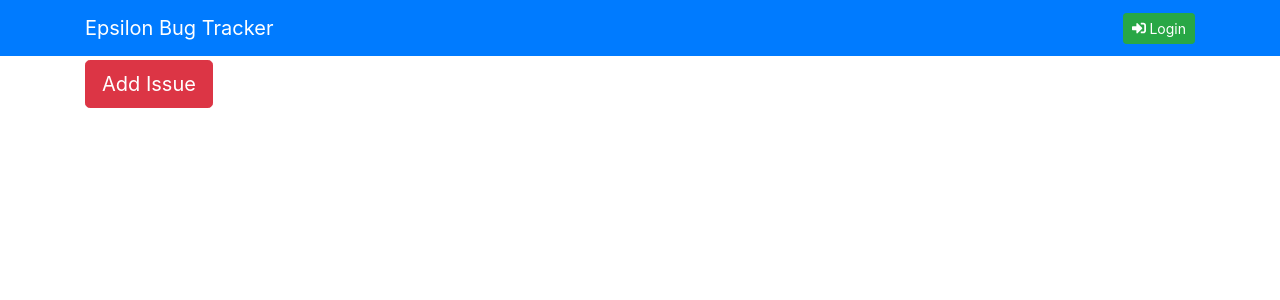
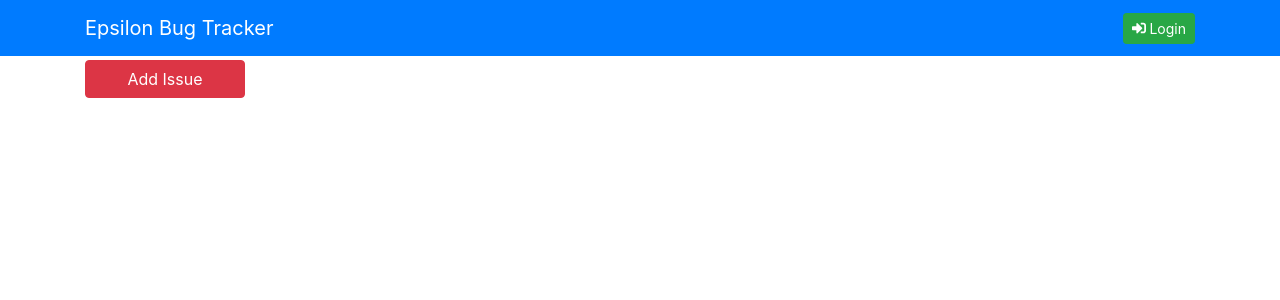
Before and after one commit to MatthewNordstrand/epsilon-bug-tracker, a React (Create React App) app: page / in a window 1280 px wide. Shown: the top 300 px of the page. Built offline with nearby package versions, Linux system fonts and the light colour scheme.

Commit message:
Changed Head Buttons to Side Navbar

```diff
--- a/src/App.js
+++ b/src/App.js
@@ -1,12 +1,21 @@
-import HeadButtons from './components/HeadButtons';
 import './App.css';
 import TitleBar from './components/TitleBar';
+import SideNav from './components/SideNav';
 
 function App() {
     return (
         <div className="App">
             <TitleBar />
-            <HeadButtons />
+            <div className="container">
+                <div className="row">
+                    <div className="col-2">
+                        <SideNav />
+                    </div>
+                    <div className="col">
+
+                    </div>
+                </div>
+            </div>
         </div>
     );
 }
--- a/src/components/HeadButtons.js
+++ /dev/null
@@ -1,12 +0,0 @@
-import React, { Component } from 'react';
-import { Button } from 'reactstrap';
-
-export default class HeadButtons extends Component {
-    render() {
-        return (
-            <div className="container text-left mt-1">
-                <Button color="danger" size="lg">Add Issue</Button>
-            </div>
-        );
-    }
-}
--- /dev/null
+++ b/src/components/SideNav.js
@@ -0,0 +1,17 @@
+import React, { Component } from 'react';
+import { Nav, NavItem, NavLink, Button } from 'reactstrap';
+
+export default class SideNav extends Component {
+    render() {
+        return (
+            <Nav vertical className="mt-1">
+                <NavItem>
+                    <Button block color="danger" className="mb-1">Add Issue</Button>
+                </NavItem>
+                {/* <NavItem>
+                    <Button block color="secondary" className="mb-1">View Reports</Button>
+                </NavItem> */}
+            </Nav>
+        );
+    }
+}
```
